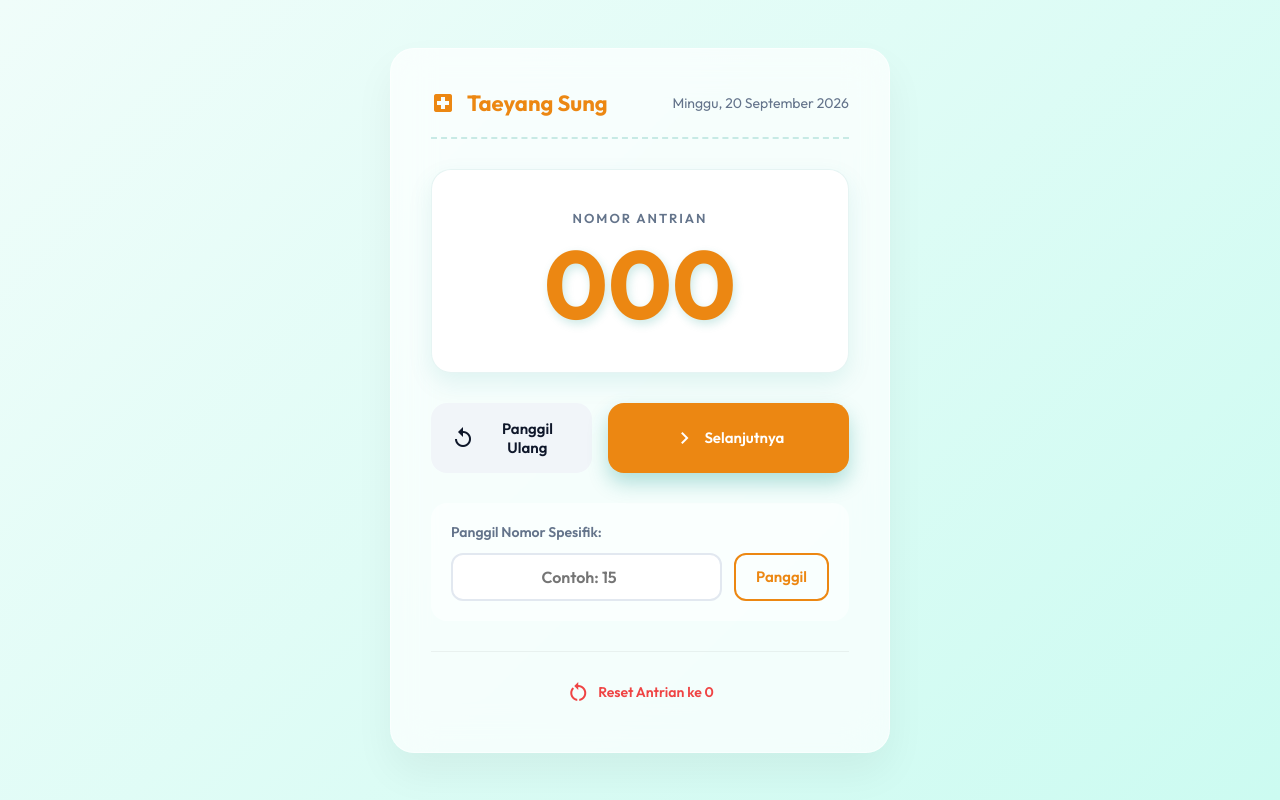
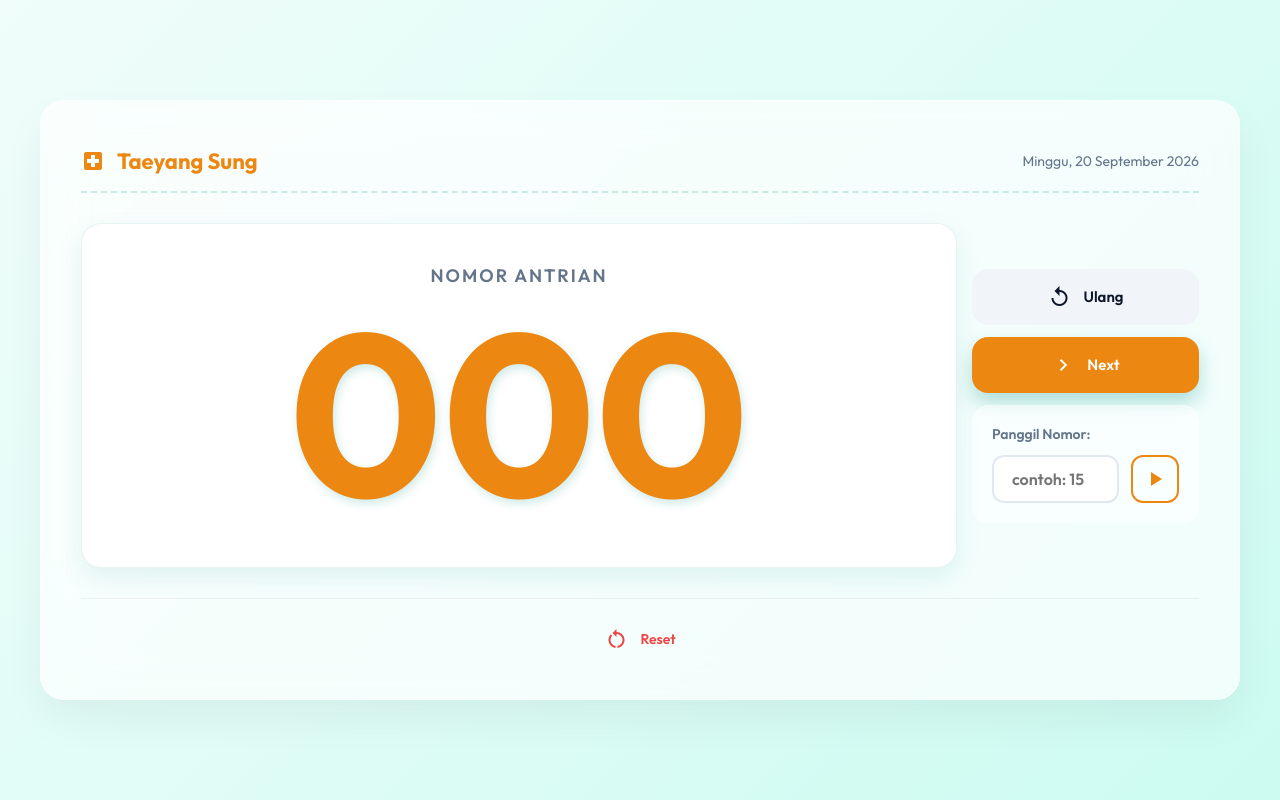
Before and after one commit to marchellin/TysQueueSystem, a plain HTML site: page index.html in a window 1280 px wide. Drawn offline with Linux system fonts and the light colour scheme.

Commit message:
change style css and layouting

```diff
--- a/index.html
+++ b/index.html
@@ -4,7 +4,7 @@
 <head>
     <meta charset="UTF-8">
     <meta name="viewport" content="width=device-width, initial-scale=1.0">
-    <title>Sistem Panggilan Loket</title>
+    <title>Antrian Taeyang Sung</title>
     <link rel="icon" href="tys.jpeg" type="image/jpeg">
     <link rel="stylesheet" href="style.css">
     <link href="https://fonts.googleapis.com/css2?family=Outfit:wght@300;400;600;700&display=swap" rel="stylesheet">
@@ -15,7 +15,7 @@
     <div class="container">
         <header>
             <div class="logo-area">
-                <span class="material-icons">local_hospital</span>
+                <span class="material-icons">local_hospital</span> <!-- TODO change to tys icon png -->
                 <h1>Taeyang Sung</h1>
             </div>
             <div class="date-area" id="currentDate">--</div>
@@ -23,33 +23,36 @@
 
         <main>
             <div class="counter-display">
-                <p class="subtitle">NOMOR ANTRIAN</p>
+                <h3 class="subtitle">NOMOR ANTRIAN</h3>
                 <h2 id="currentNumberDisplay">000</h2>
             </div>
 
-            <div class="controls"><!-- TODO resize button size -->
+            <div class="button-group">
                 <button id="btnPanggilUlang" class="btn secondary">
                     <span class="material-icons">replay</span>
-                    Panggil Ulang
-                </button>
+                    Ulang
+                </button><!-- TODO make listerner to number container -->
                 <button id="btnSelanjutnya" class="btn primary">
                     <span class="material-icons">navigate_next</span>
-                    Selanjutnya
+                    Next
                 </button>
+                <div class="manual-call">
+                <p>Panggil Nomor:</p>
+                <div class="input-group">
+                    <input type="number" id="manualNumber" min="1" max="999" placeholder="contoh: 15">
+                    <button id="btnPanggilManual" class="btn outline">
+                        <span class="material-icons">play_arrow</span>
+                    </button>
+                </div>
+            </div>
             </div>
 
-            <div class="manual-call">
-                <p>Panggil Nomor Spesifik:</p>
-                <div class="input-group">
-                    <input type="number" id="inputManual" min="1" max="999" placeholder="Contoh: 15">
-                    <button id="btnPanggilManual" class="btn outline">Panggil</button>
-                </div>
-            </div>
+
         </main>
 
         <footer>
             <button id="btnReset" class="btn text-danger">
-                <span class="material-icons">restart_alt</span> Reset Antrian ke 0
+                <span class="material-icons">restart_alt</span> Reset
             </button>
         </footer>
     </div>
--- a/script.js
+++ b/script.js
@@ -3,7 +3,7 @@ document.addEventListener('DOMContentLoaded', () => {
     const btnSelanjutnya = document.getElementById('btnSelanjutnya');
     const btnPanggilUlang = document.getElementById('btnPanggilUlang');
     const btnPanggilManual = document.getElementById('btnPanggilManual');
-    const inputManual = document.getElementById('inputManual');
+    const manualNumber = document.getElementById('manualNumber');
     const btnReset = document.getElementById('btnReset');
     const currentDateDisplay = document.getElementById('currentDate');
 
@@ -111,14 +111,14 @@ document.addEventListener('DOMContentLoaded', () => {
 
     // button "Panggil Manual" call a specific queue number
     btnPanggilManual.addEventListener('click', () => {
-        const val = parseInt(inputManual.value);
-        if (!isNaN(val) && val > 0) {
-            currentNumber = val;
+        const newNumber = parseInt(manualNumber.value);
+        if (!isNaN(newNumber) && newNumber > 0) {
+            currentNumber = newNumber;
             updateDisplay();
             speak(currentNumber);
-            inputManual.value = '';
+            manualNumber.value = '';
         } else {
-            alert("Masukkan nomor antrian yang valid!");
+            alert("Masukkan nomor dan nama yang valid!");
         }
     });
 
--- a/style.css
+++ b/style.css
@@ -34,7 +34,7 @@ body {
     border-radius: 24px;
     padding: 40px;
     width: 100%;
-    max-width: 500px;
+    max-width: 1200px; /* main container*/
     box-shadow: 0 20px 40px rgba(0, 0, 0, 0.05);
     display: flex;
     flex-direction: column;
@@ -46,7 +46,7 @@ header {
     justify-content: space-between;
     align-items: center;
     border-bottom: 2px dashed rgba(13, 148, 136, 0.2);
-    padding-bottom: 20px;
+    padding-bottom: 10px;
 }
 
 .logo-area {
@@ -56,7 +56,7 @@ header {
     color: var(--primary-color);
 }
 
-.logo-area .puskesmas-logo { /* change to tys icon, ask for png icon */
+.logo-area { /* change to tys icon, ask for png icon */
     height: 40px;
     width: auto;
     object-fit: contain;
@@ -75,11 +75,18 @@ header {
 
 main {
     display: flex;
-    flex-direction: column;
-    gap: 30px;
+    flex-direction: row;
+    align-items: center;
+    gap: 15px; /* gap button in right */
+    width: 100%;
+    box-sizing: border-box;
 }
 
 .counter-display {
+    display: flex;
+    flex-direction: column;
+    flex-grow: 1;
+    width: max-content;
     background: white;
     border-radius: 20px;
     padding: 40px 20px;
@@ -92,12 +99,12 @@ main {
     color: var(--text-muted);
     font-weight: 600;
     letter-spacing: 2px;
-    font-size: 13px;
+    font-size: 18px;
     margin-bottom: 10px;
 }
 
 #currentNumberDisplay {
-    font-size: 96px;
+    font-size: 230px;
     font-weight: 700;
     color: var(--primary-color);
     line-height: 1;
@@ -110,11 +117,18 @@ main {
     gap: 16px;
 }
 
+.button-group{
+    display: flex;
+    flex-direction: column;
+    gap: 12px;
+    flex-shrink: 0;
+}
+
 .btn {
     display: inline-flex;
-    align-items: center;
+    align-items: center;  /* make it in right side */
     justify-content: center;
-    gap: 8px;
+    gap: 12px;
     padding: 16px 20px;
     border-radius: 16px;
     font-size: 15px;
@@ -153,8 +167,9 @@ main {
     background: transparent;
     border: 2px solid var(--primary-color);
     color: var(--primary-color);
-    padding: 10px 20px;
+    padding: 10px 10px;
     border-radius: 12px;
+    max-width: 60px;
 }
 
 .btn.outline:hover {
@@ -196,6 +211,23 @@ input[type="number"] {
 }
 
 input[type="number"]:focus {
+    border-color: var(--primary-color);
+}
+
+input[type="text"] {
+    flex: 1;
+    padding: 12px 16px;
+    border-radius: 12px;
+    border: 2px solid var(--secondary-hover);
+    font-size: 16px;
+    font-weight: 600;
+    outline: none;
+    transition: border-color 0.2s;
+    font-family: 'Outfit', sans-serif;
+    text-align: center;
+}
+
+input[type="text"]:focus {
     border-color: var(--primary-color);
 }
 
```
Also changed, not shown: puskesmas.png (deleted).
